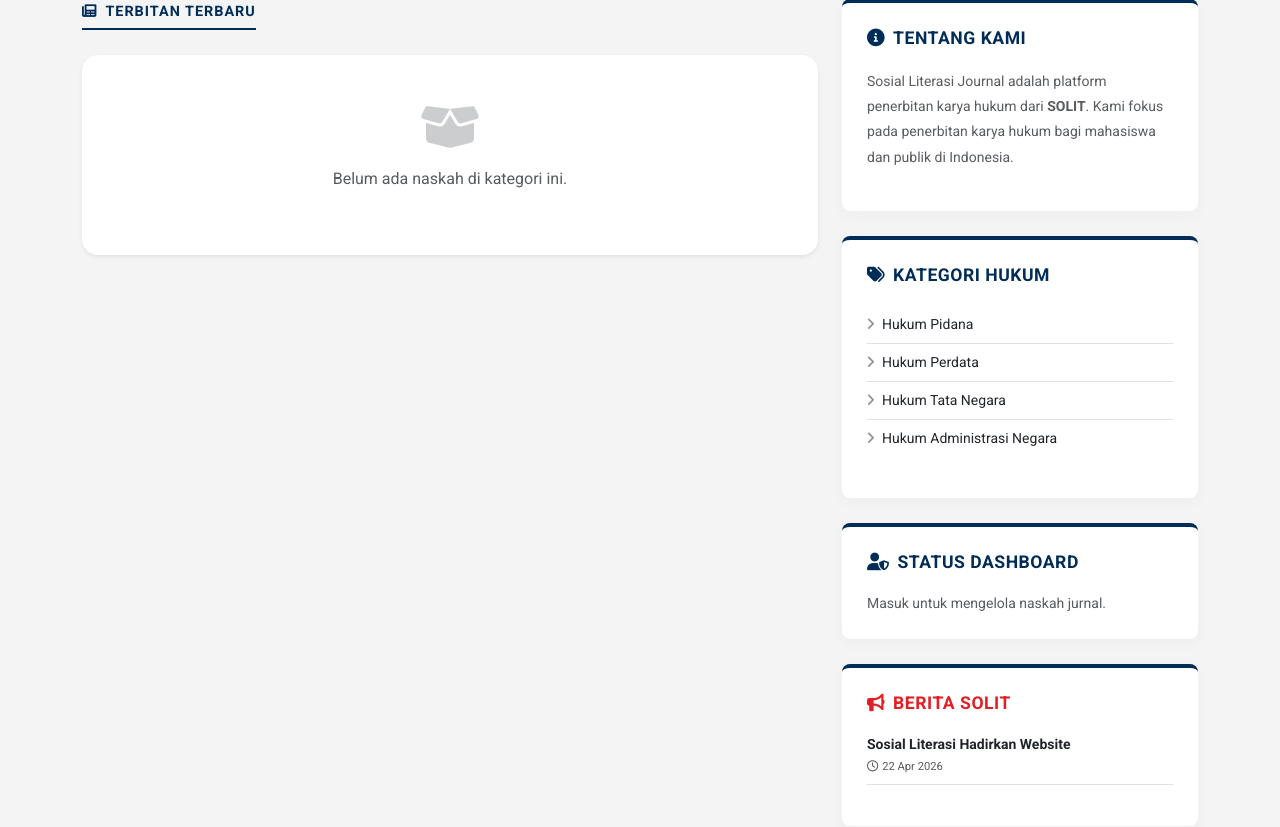
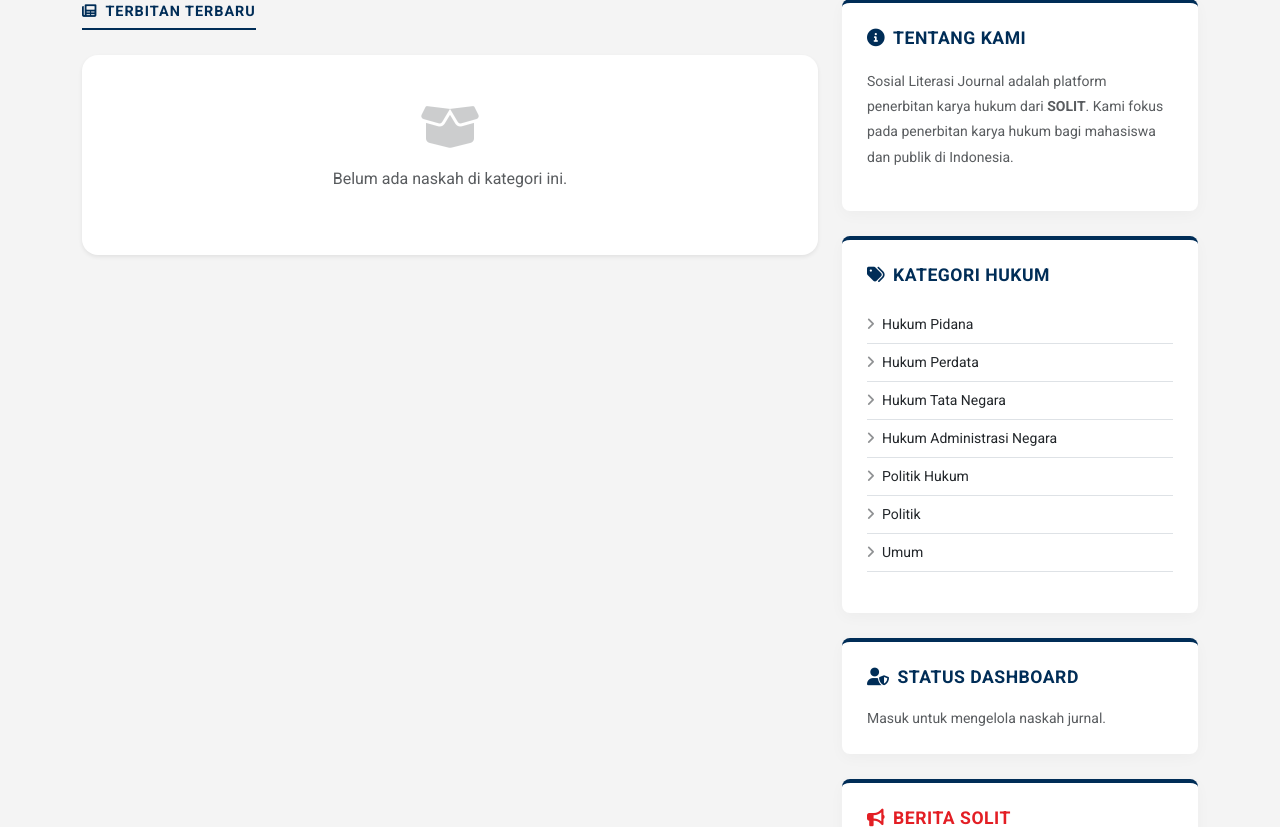
Before and after one commit to sahrilhdyt212-solit/WebPenerbitan, a Django app: page / in a window 1280 px wide. Shown: the part 106-933 px from the top of the page. Run offline with Django 5.2, Linux system fonts and the light colour scheme; data comes from the database, SQL or seed files in the repository; some libraries are stand-ins or nearby versions.

Commit message:
feat: add category Umum, Polkum, and Politik to models and sidebar

```diff
--- a/templates/tulisan/daftar_karya.html
+++ b/templates/tulisan/daftar_karya.html
@@ -416,9 +416,25 @@
             <i class="fa-solid fa-angle-right me-2 opacity-50"></i>Hukum Tata Negara
         </a>
     </li>
-                    <li class="mb-0">
+    <li class="border-bottom">
         <a href="?kategori=han" class="text-decoration-none text-dark category-link {% if kategori_aktif == 'han' %}active{% endif %}">
             <i class="fa-solid fa-angle-right me-2 opacity-50"></i>Hukum Administrasi Negara
+        </a>
+    </li>
+
+    <li class="border-bottom">
+        <a href="?kategori=polkum" class="text-decoration-none text-dark category-link {% if kategori_aktif == 'polkum' %}active{% endif %}">
+            <i class="fa-solid fa-angle-right me-2 opacity-50"></i>Politik Hukum
+        </a>
+    </li>
+    <li class="border-bottom">
+        <a href="?kategori=politik" class="text-decoration-none text-dark category-link {% if kategori_aktif == 'politik' %}active{% endif %}">
+            <i class="fa-solid fa-angle-right me-2 opacity-50"></i>Politik
+        </a>
+    </li>
+    <li class="border-bottom">
+        <a href="?kategori=umum" class="text-decoration-none text-dark category-link {% if kategori_aktif == 'umum' %}active{% endif %}">
+            <i class="fa-solid fa-angle-right me-2 opacity-50"></i>Umum
         </a>
     </li>
 
--- a/tulisan/models.py
+++ b/tulisan/models.py
@@ -34,6 +34,9 @@ class Karya(models.Model):
         ('perdata', 'Hukum Perdata'),
         ('htn', 'Hukum Tata Negara'),
         ('han', 'Hukum Administrasi Negara'),
+        ('umum', 'Umum'),
+        ('polkum', 'Politik Hukum'),
+        ('politik', 'Politik'),
     ]
 
     judul = models.CharField(max_length=200)
```
Also changed, not shown: tulisan/migrations/0015_alter_karya_kategori.py (added). Lines whose indentation alone changed are shown as unchanged.
